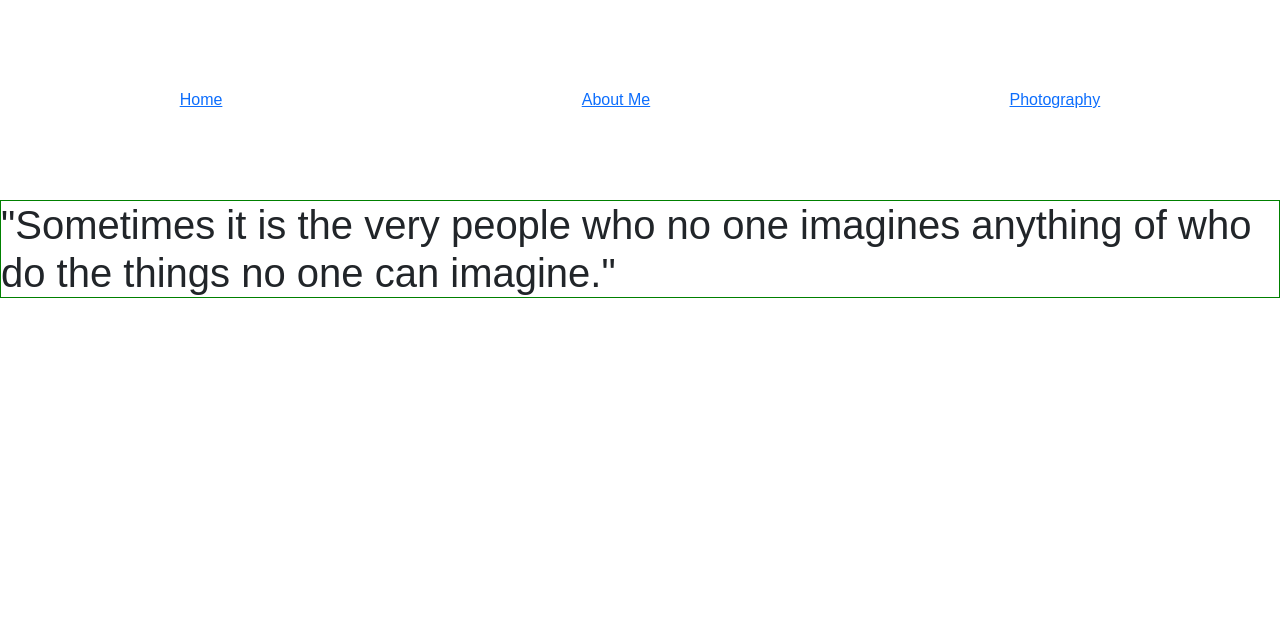
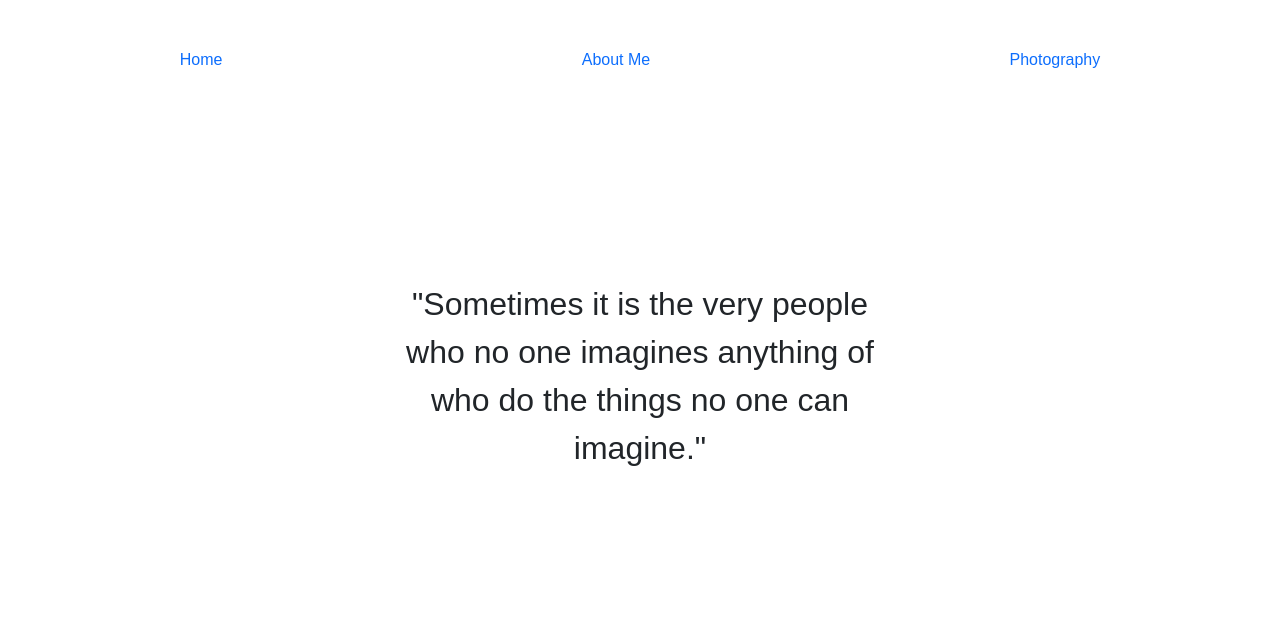
Before and after one commit to AdiP1353/Website, a plain HTML site: page index.html in a window 1280 px wide. Drawn offline with nearby package versions, Linux system fonts and the light colour scheme; a web font is replaced by a local one.

```diff
--- a/index.html
+++ b/index.html
@@ -17,8 +17,13 @@
         <a href="#">Photography</a>
     </nav>
 
-    <h1 class="bigtex">"Sometimes it is the very people who no one imagines anything of who do the things no one can imagine."</h1>
+    <div class="quote">
+    <span>"Sometimes it is the very people who no one imagines anything of who do the things no one can imagine."</span>
+    </div>
 
+    <section>
+
+    </section>
 
 
 
--- a/style.css
+++ b/style.css
@@ -4,25 +4,30 @@
 .navbar a {
 
     display: flex;
-    text-decoration: underline;
+    text-decoration: none;
     font-family: open-sans, sans-serif;
     font-weight: 400;
     font-style: normal;
-    margin: 10vmin auto;
+    margin: 5vmin auto;
+    font-size: 1.0em;
 
 }
 
 .navbar a:hover {
-    text-decoration: underline line-through;
+
+    text-decoration: line-through;
 }
 
-.bigtex {
+.quote span {
+
+    display: inline-flex;
     font-family: open-sans, sans-serif;
     font-weight: 400;
     font-style: normal;
-    display: flex;
+    text-align: center;
+    font-size: 2em;
+    margin: 20vmin 30%;
     justify-content: center;
-    border: 1px solid green;
-
-
+    align-items: center;
+    line-height: 1.5em;
 }
```
